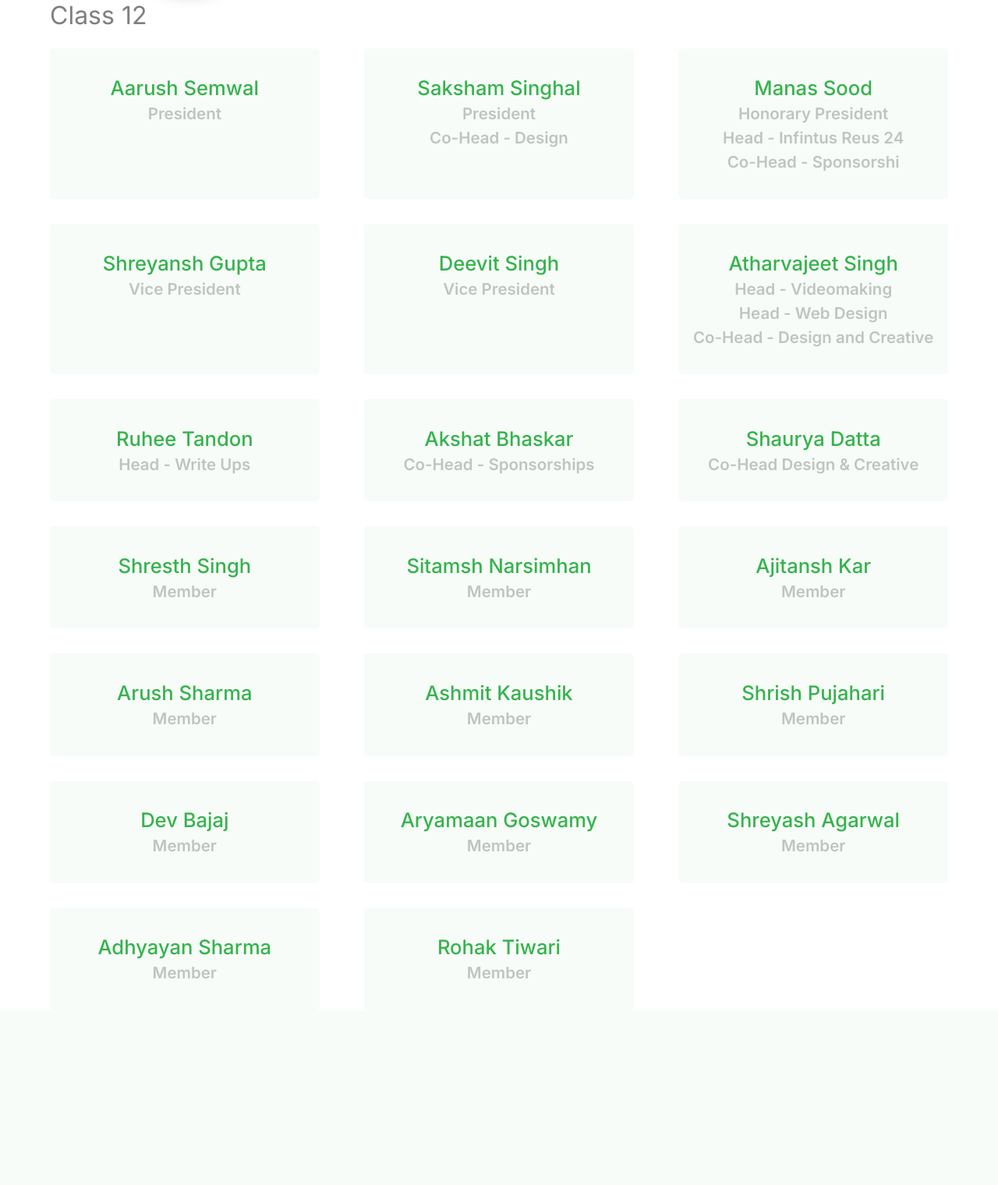
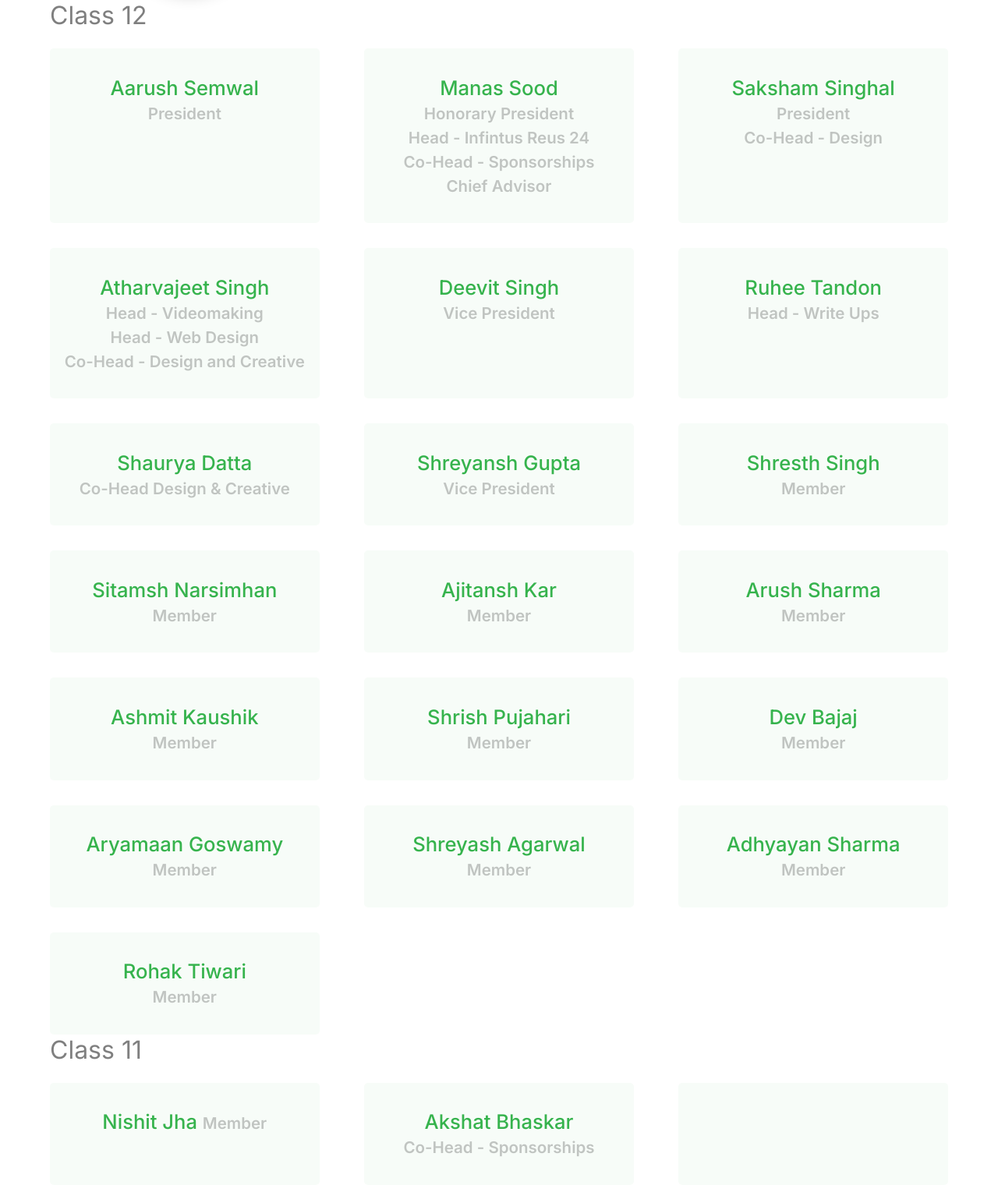
Before and after one commit to atharvajeetsingh/QuizClub, a Flask app: page /members in a window 1280 px wide. Shown: the part 120-1640 px from the top of the page at 78% size. Before the commit the page ends 1375 px from the top, so only its background shows below. Run offline with Flask 3, Linux system fonts and the light colour scheme.

Commit message:
final manas sood
too much demands

```diff
--- a/templates/members.html
+++ b/templates/members.html
@@ -21,24 +21,17 @@
         <span class="Des">President</span>
       </div>
       <div class="name">
-        Saksham Singhal<br />
-        <span class="Des">President <br />Co-Head - Design </span>
-      </div>
-      <div class="name">
         Manas Sood <br />
         <span class="Des"
           >Honorary President <br />
           Head - Infintus Reus 24 <br />
-          Co-Head - Sponsorshi
+          Co-Head - Sponsorships <br />
+          Chief Advisor
         </span>
       </div>
       <div class="name">
-        Shreyansh Gupta<br />
-        <span class="Des">Vice President</span>
-      </div>
-      <div class="name">
-        Deevit Singh<br />
-        <span class="Des">Vice President</span>
+        Saksham Singhal<br />
+        <span class="Des">President <br />Co-Head - Design </span>
       </div>
       <div class="name">
         Atharvajeet Singh<br />
@@ -48,16 +41,22 @@
         </span>
       </div>
       <div class="name">
+        Deevit Singh<br />
+        <span class="Des">Vice President</span>
+      </div>
+
+      <div class="name">
         Ruhee Tandon<br />
         <span class="Des">Head - Write Ups</span>
       </div>
-      <div class="name">
-        Akshat Bhaskar<br />
-        <span class="Des">Co-Head - Sponsorships</span>
-      </div>
+
       <div class="name">
         Shaurya Datta<br />
         <span class="Des">Co-Head Design & Creative</span>
+      </div>
+      <div class="name">
+        Shreyansh Gupta<br />
+        <span class="Des">Vice President</span>
       </div>
       <div class="name">
         Shresth Singh<br />
@@ -106,5 +105,19 @@
         <span class="Des">Member</span>
       </div>
     </div>
+    <p class="CLASS">Class 11</p>
+    <div class="Grid">
+      <div class="name">
+        Nishit Jha
+        <span class="Des"> Member</span>
+      </div>
+      <div class="name">
+        Akshat Bhaskar<br />
+        <span class="Des">Co-Head - Sponsorships</span>
+      </div>
+      <div class="name">
+        <span class="Des"></span>
+      </div>
+    </div>
   </body>
 </html>
```
